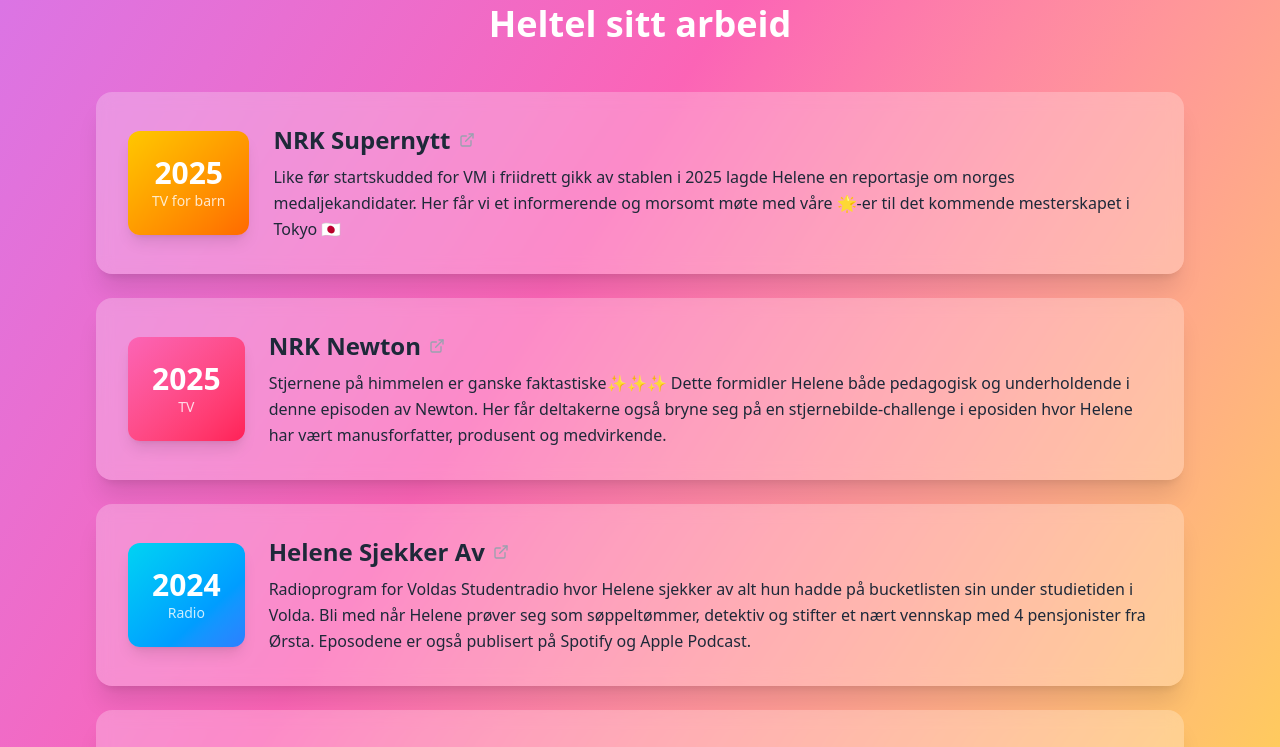
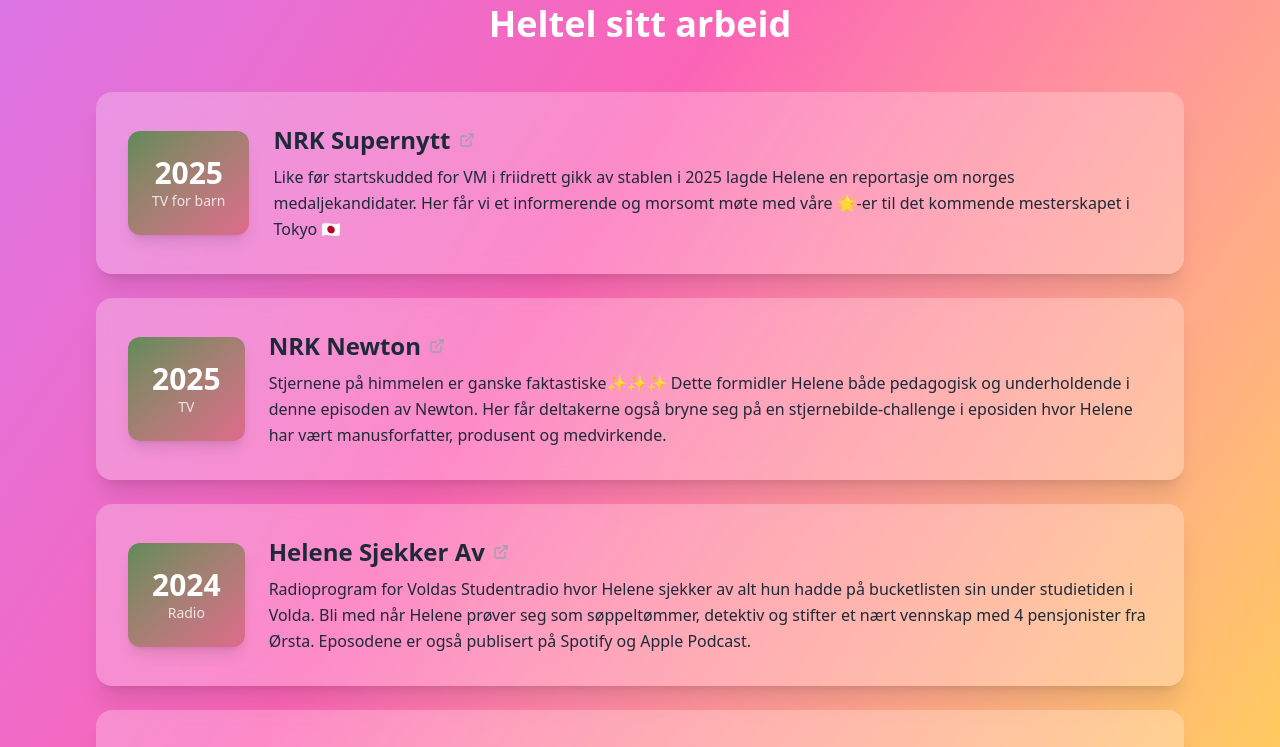
Before and after one commit to vegardhaneberg/Heltel, a React (Vite) app: page / in a window 1280 px wide. Shown: the part 840-1587 px from the top of the page. Built offline with nearby package versions, Linux system fonts and the light colour scheme.

Commit message:
Update colors

```diff
--- a/src/data/PreviousWork.ts
+++ b/src/data/PreviousWork.ts
@@ -15,7 +15,7 @@
       "Like før startskudded for VM i friidrett gikk av stablen i 2025 lagde Helene en reportasje om norges medaljekandidater. Her får vi et informerende og morsomt møte med våre 🌟-er til det kommende mesterskapet i Tokyo 🇯🇵",
     type: "TV for barn",
     link: "https://tv.nrk.no/serie/supernytt/sesong/202509/episode/MSUM02091225",
-    color: "bg-gradient-to-br from-yellow-400 to-orange-500",
+    color: "bg-gradient-to-br from-[#608a5a] to-[#df698c]",
   },
   {
     year: 2025,
@@ -24,7 +24,7 @@
       "Stjernene på himmelen er ganske faktastiske✨✨✨ Dette formidler Helene både pedagogisk og underholdende i denne episoden av Newton. Her får deltakerne også bryne seg på en stjernebilde-challenge i eposiden hvor Helene har vært manusforfatter, produsent og medvirkende.",
     type: "TV",
     link: "https://tv.nrk.no/serie/newton/sesong/2025/episode/DMPP21501625",
-    color: "bg-gradient-to-br from-pink-400 to-rose-500",
+    color: "bg-gradient-to-br from-[#608a5a] to-[#df698c]",
   },
   {
     year: 2024,
@@ -33,7 +33,7 @@
       "Radioprogram for Voldas Studentradio hvor Helene sjekker av alt hun hadde på bucketlisten sin under studietiden i Volda. Bli med når Helene prøver seg som søppeltømmer, detektiv og stifter et nært vennskap med 4 pensjonister fra Ørsta. Eposodene er også publisert på Spotify og Apple Podcast.",
     type: "Radio",
     link: "https://open.spotify.com/show/371wEolsdbDibF50jEln7W",
-    color: "bg-gradient-to-br from-cyan-400 to-blue-500",
+    color: "bg-gradient-to-br from-[#608a5a] to-[#df698c]",
   },
   {
     year: 2022,
@@ -42,6 +42,6 @@
       "Ville du enten tilbrakt 6 mnd på tur med Lars Monsen til Canada, eller syklet fra Nordkapp til Sør-Kapp med Dag Otto Lauritzen og Sophie - Elise? Dette er bare ett av mange dilemmaer vi tar opp dette radioprogrammet. En ting er i hvert fall sikkert, du trenger mest sannsynlig aldri å ta hensyn til noe av det vi snakker om, men vi tar det på fult alvor likevel.",
     type: "Radio",
     link: "https://open.spotify.com/show/3zvH9gBm9JbRtAsZvYrgaY",
-    color: "bg-gradient-to-br from-green-400 to-emerald-500",
+    color: "bg-gradient-to-br from-[#608a5a] to-[#df698c]",
   },
 ];
```
